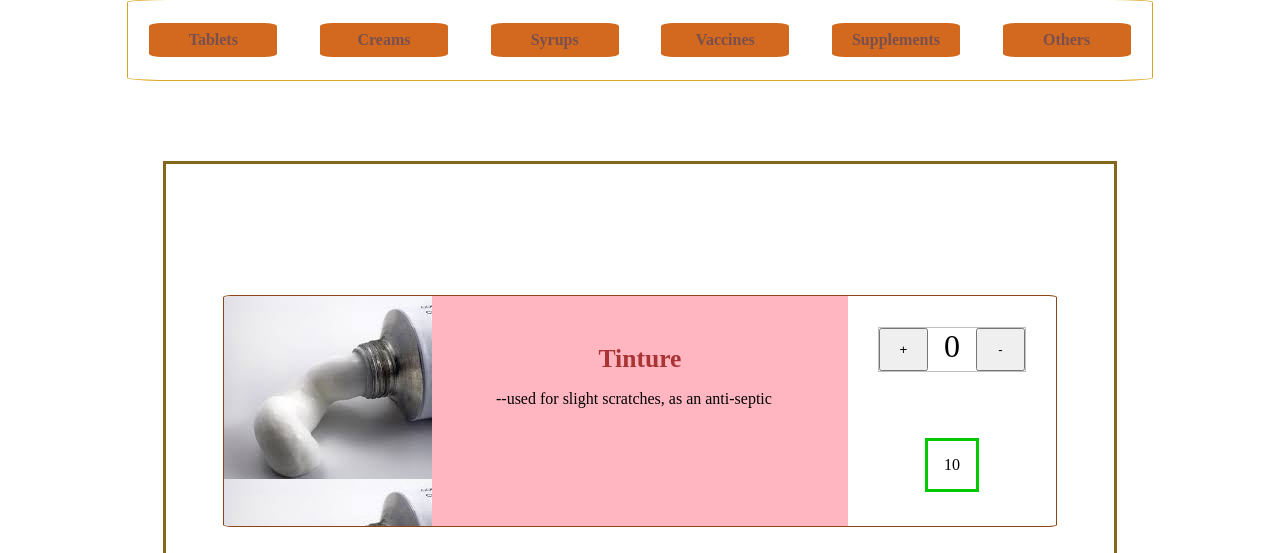
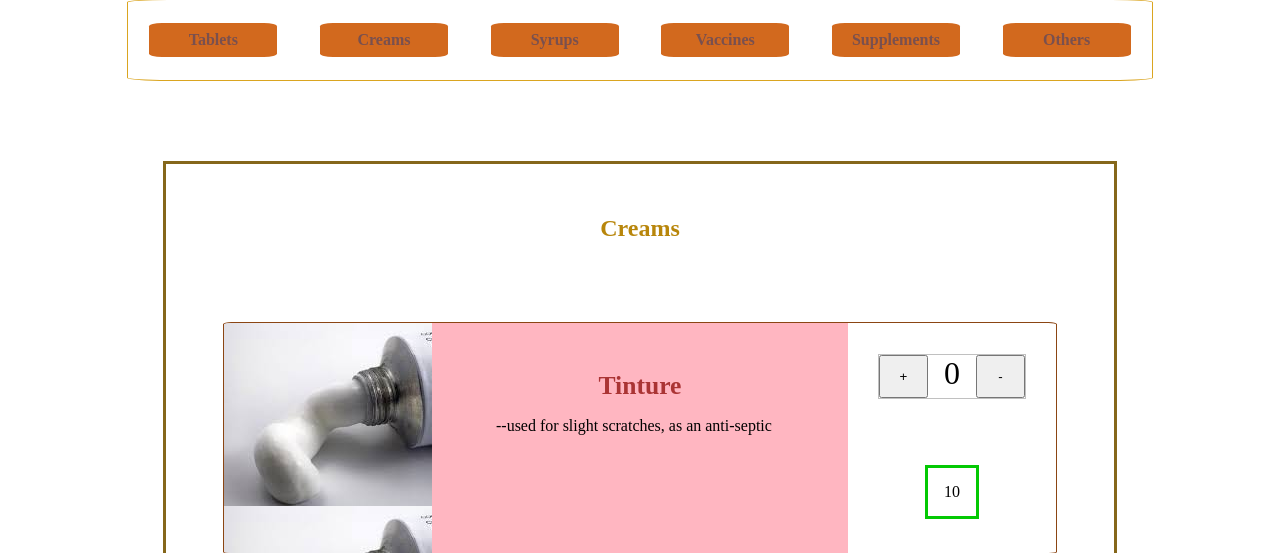
Before and after one commit to Dozerex-creationz/ShopDoc, a PHP site: page /resources/pages/shop.html in a window 1280 px wide. Shown: the part 299-852 px from the top of the page. Run offline with PHP 8.4, Linux system fonts and the light colour scheme; some libraries are stand-ins or nearby versions.

Commit message:
added titles to the shop container.

```diff
--- a/ShopDoc/resources/pages/shop.html
+++ b/ShopDoc/resources/pages/shop.html
@@ -36,7 +36,10 @@
         <div class="tab" id="other"> Others</div>
     </div>
     <DIV CLASS="itemContainer">
+
+
         <div class="innerItemContainer tablets hidden" id="inner-tablet" >
+            <h2>Tablets</h2>
             <div class="item" id="CalPal">
                 <div class="itemImg" id=""></div>
                 <div class="itemDesc" id=""><h4>CalPal</h4><p>--prescribed generally for fever in kids</p></div>
@@ -105,6 +108,7 @@
 
         </div>
         <div class="innerItemContainer creams" id="inner-cream">
+            <h2>Creams</h2>
             <div class="item" id="Tincture">
                 <div class="itemImg " id=""></div>
                 <div class="itemDesc" id=""><h4>Tinture</h4><p>--used for slight scratches, as an anti-septic</p></div>
@@ -174,6 +178,7 @@
 
         </div>
         <div class="innerItemContainer syrup hidden" id="inner-syrup">
+            <h2>Syrups</h2>
                     <div class="item" id="Benadryll">
                         <div class="itemImg" id=""></div>
                         <div class="itemDesc" id=""><h4>Benadryll</h4><p>--prescribed generally for dry cough.</p></div>
@@ -242,6 +247,7 @@
 
         </div>
         <div class="innerItemContainer vaccine hidden" id="inner-vaccine">
+            <h2>Vaccines</h2>
                     <div class="item" id="Covaxxine">
                         <div class="itemImg" id=""></div>
                         <div class="itemDesc" id=""><h4>Covaxxine</h4><p>--Corona virus vaccine, permitted by indian govt.</p></div>
@@ -310,6 +316,7 @@
 
         </div>
         <div class="innerItemContainer supplements hidden" id="inner-supplement">
+            <h2>Supplements</h2>
                     <div class="item" id="VitaminD">
                         <div class="itemImg" id=""><img src="../images/supplements.jfif"></div>
                         <div class="itemDesc" id=""><h4>Vitamin-D</h4><p>--additional supplementary tablets for vitaminD</p></div>
@@ -391,7 +398,7 @@
 
         </div>
         <div class="innerItemContainer other hidden" id="inner-other">
-
+            <h2>Other Goods</h2>
                     <div class="item" id="Masks">
                         <div class="itemImg" id=""></div>
                         <div class="itemDesc" id=""><h4>Masks</h4><p>--fasionable masks for kids, men and women</p></div>
--- a/ShopDoc/resources/text/Css/shop.css
+++ b/ShopDoc/resources/text/Css/shop.css
@@ -63,6 +63,12 @@
   align-items: center;
   flex-flow: column nowrap;
   padding: 3vw;
+}
+
+.innerItemContainer h2 {
+  text-align: center;
+  color: darkgoldenrod;
+  text-decoration: darksalmon;
 }
 
 .item {
```
